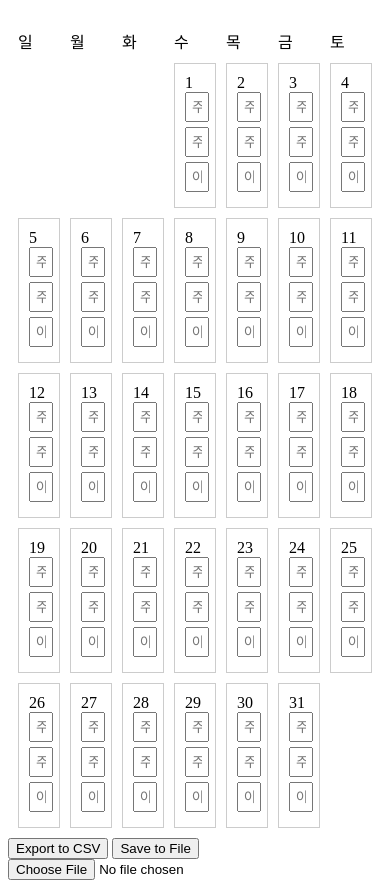
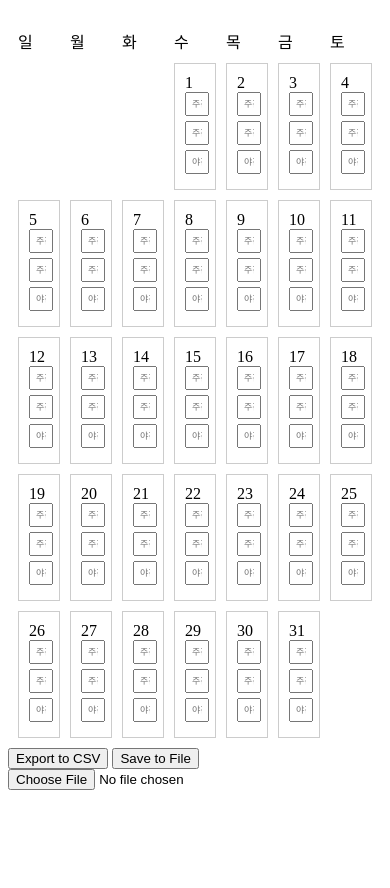
Before and after one commit to estone96/hyos_duty, a plain HTML site: page index.html in a window 390 px wide. Shown: the part 70-958 px from the top of the page. After the commit the page ends 868 px from the top, so only its background shows below. Drawn offline with Linux system fonts and the light colour scheme.

Commit message:
폰트크기 변경

```diff
--- a/styles.css
+++ b/styles.css
@@ -25,6 +25,6 @@
 /* 미디어 쿼리를 사용하여 모바일 장치에 대한 스타일 지정 */
 @media only screen and (max-width: 600px) {
     .cell input[type="text"] {
-        font-size: 14px; /* 모바일 장치에서 폰트 크기를 줄임 */
+        font-size: 9px; /* 모바일 장치에서 폰트 크기를 줄임 */
     }
 }
```
